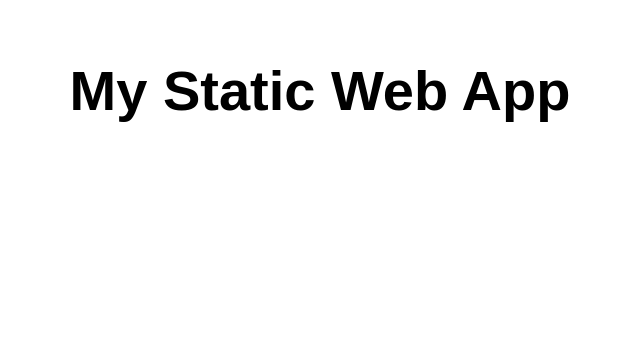
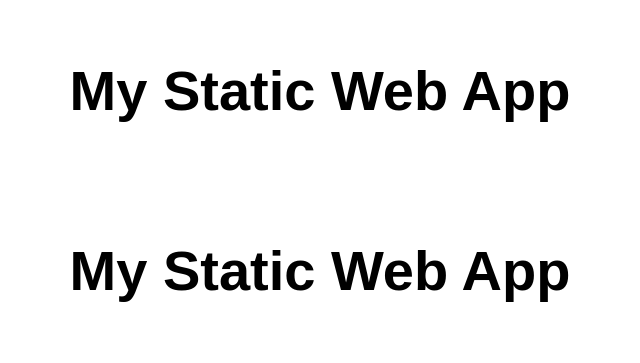
Before and after one commit to sagar131setu/Static-Web-App, a plain HTML site: page index.html in a window 1280 px wide. Shown: the whole page, without its empty margins (320-960 px from the left). Drawn offline with Linux system fonts and the light colour scheme.

Commit message:
Update index.html

```diff
--- a/index.html
+++ b/index.html
@@ -14,4 +14,10 @@
     </main>
 </body>
 
+<body>
+    <main>
+        <h1>My Static Web App</h1>
+    </main>
+</body>
+
 </html>
```
